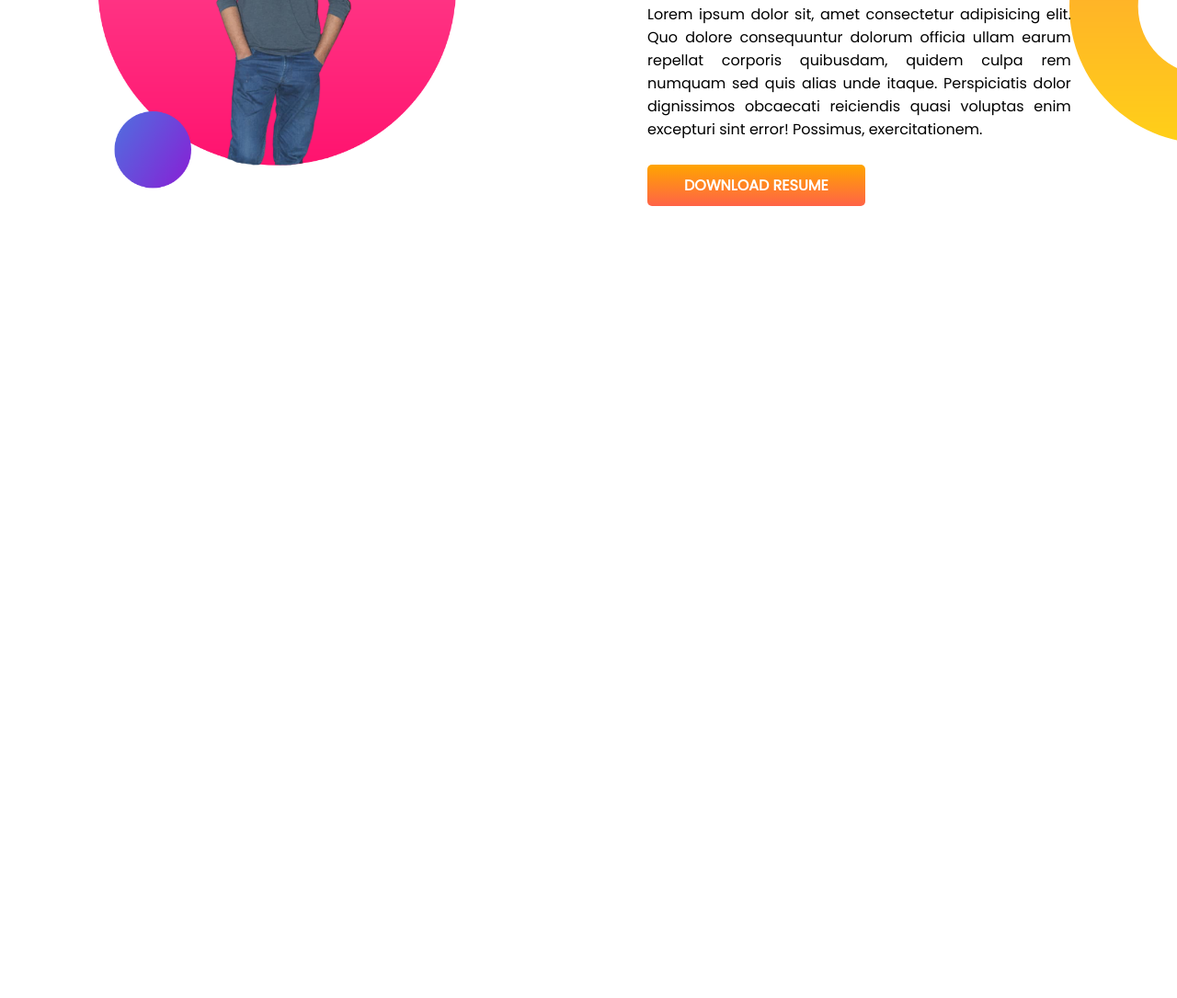
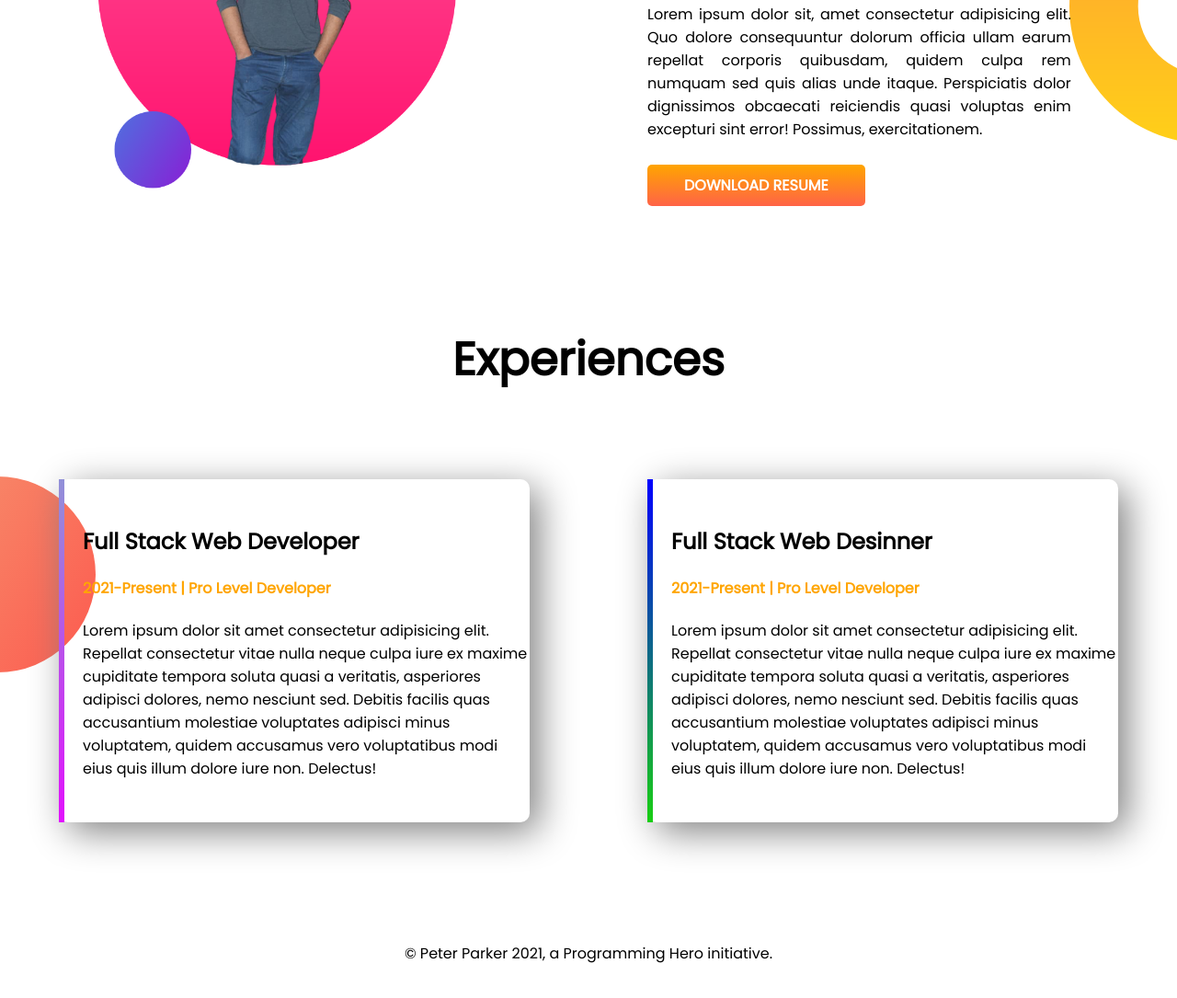
Before and after one commit to nahidthenh/developer-portfolio, a plain HTML site: page index.html in a window 1280 px wide. Shown: the part 933-2018 px from the top of the page at 92% size. Before the commit the page ends 1287 px from the top, so only its background shows below. Drawn offline with Linux system fonts and the light colour scheme.

Commit message:
all done

```diff
--- a/index.html
+++ b/index.html
@@ -16,7 +16,7 @@
 
 <body>
     <!-- hero  -->
-    <section class="banner">
+    <section class="banner flexable-container">
         <div class="half-width">
             <h1>Welcome To,</h1>
             <h1><span class="orange-color">Md. Nahid Hasan</span> World.</h1>
@@ -35,7 +35,7 @@
     </section>
 
     <!-- Dream big section  -->
-    <section class="dream-big">
+    <section class="dream-big flexable-container">
         <div class="half-width">
             <img src="img/my-bg2.png" alt="">
         </div>
@@ -51,6 +51,35 @@
             <a class="hireMe-btn" target="_blank" href="https://www.facebook.com/ndevs20">DOWNLOAD RESUME</a>
         </div>
     </section>
+
+    <!-- Exprince  -->
+    <section class="exprince-area">
+        <h1 class="exp-text">Experiences</h1>
+        <div class="flexable-container">
+            <div id="exp-dev" class="half-width border-style">
+                <h2>Full Stack Web Developer
+                </h2>
+                <h4 class="orange-color">2021-Present | Pro Level Developer</h4>
+                <p>Lorem ipsum dolor sit amet consectetur adipisicing elit. Repellat consectetur vitae nulla neque culpa
+                    iure ex maxime cupiditate tempora soluta quasi a veritatis, asperiores adipisci dolores, nemo
+                    nesciunt sed. Debitis facilis quas accusantium molestiae voluptates adipisci minus voluptatem,
+                    quidem accusamus vero voluptatibus modi eius quis illum dolore iure non. Delectus!</p>
+            </div>
+            <div id="exp-des" class="half-width border-style">
+                <h2>Full Stack Web Desinner
+                </h2>
+                <h4 class="orange-color">2021-Present | Pro Level Developer</h4>
+                <p>Lorem ipsum dolor sit amet consectetur adipisicing elit. Repellat consectetur vitae nulla neque culpa
+                    iure ex maxime cupiditate tempora soluta quasi a veritatis, asperiores adipisci dolores, nemo
+                    nesciunt sed. Debitis facilis quas accusantium molestiae voluptates adipisci minus voluptatem,
+                    quidem accusamus vero voluptatibus modi eius quis illum dolore iure non. Delectus!</p>
+            </div>
+        </div>
+
+    </section>
+    <footer>
+        <p>© Peter Parker 2021, a Programming Hero initiative.</p>
+    </footer>
 </body>
 
 </html>
--- a/style.css
+++ b/style.css
@@ -8,7 +8,7 @@ h1{
 .orange-color{
     color: orange;
 }
-section{
+.flexable-container{
     display: flex;
     margin-bottom: 130px;
 }
@@ -43,3 +43,36 @@ section{
     width: 80%;
     text-align: justify;
 }
+.border-style {
+    box-shadow: 10px 10px 40px  grey;
+    width: 40%;
+    margin-left: 5%;
+    margin-right: 5%;
+    padding-left: 20px;
+    border-radius: 10px;
+    padding-top: 30px;
+    padding-bottom: 30px;
+}
+.exprince-area{
+    background-image: url(img/exp-bg.png);
+    background-repeat: no-repeat;
+   background-position: left;
+}
+#exp-dev{
+    border-left: 6px solid;
+    border-image: linear-gradient(rgb(145, 145, 216), rgb(226, 16, 253));
+    border-image-slice: 1;
+}
+#exp-des{
+    border-left: 6px solid;
+    border-image: linear-gradient(blue, rgb(24, 207, 18));
+    border-image-slice: 1;
+}
+footer p{
+    text-align: center;
+    padding-bottom: 20px;
+}
+.exp-text{
+    text-align: center;
+    padding-bottom: 50px;
+}
```
